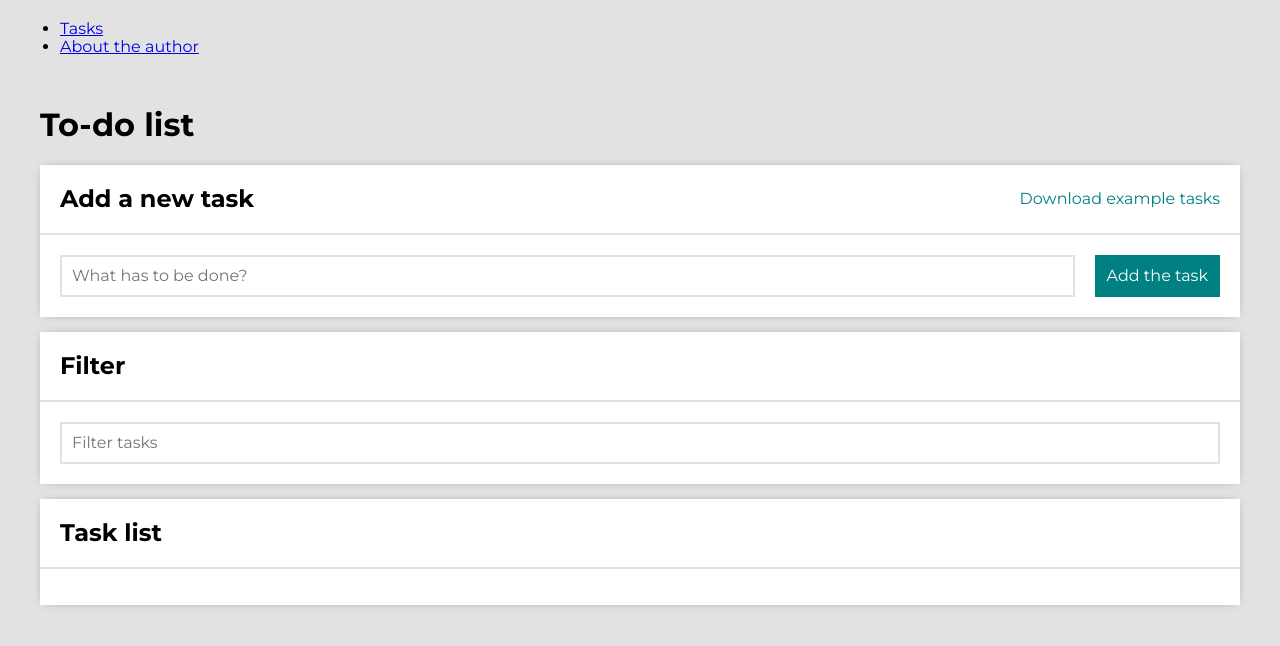
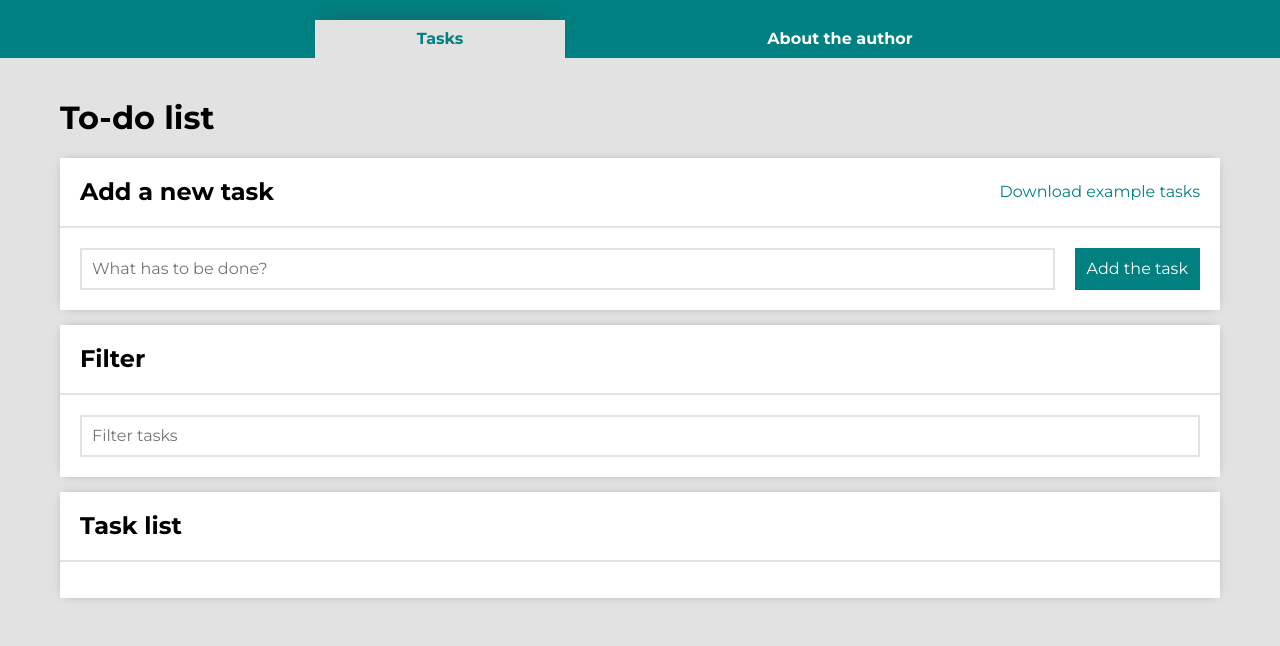
Before and after one commit to wojdaSoftware/to-do-list-react, a React (Create React App) app: page /tasks/1#/tasks in a window 1280 px wide. Shown: the top 646 px of the page. Built offline with nearby package versions, Linux system fonts and the light colour scheme.

Commit message:
styled navbar

```diff
--- a/src/GlobalStyle.js
+++ b/src/GlobalStyle.js
@@ -14,6 +14,5 @@ export const GlobalStyle = createGlobalStyle`
 
   body{
     background-color: rgb(226, 226, 226);
-    margin: 20px;
   }
 `;
--- a/src/common/Container/styled.js
+++ b/src/common/Container/styled.js
@@ -3,5 +3,5 @@ import styled from "styled-components";
 export const StyledContainer = styled.main`
     max-width: 1200px;
     margin: auto;
-    margin-top: 50px;
+    padding: 20px 20px;
 `;
--- a/src/features/navigation/NavBar.js
+++ b/src/features/navigation/NavBar.js
@@ -1,16 +1,16 @@
-import { Link } from "react-router-dom/cjs/react-router-dom";
+import { Nav, List, StyledNavLink } from "./styled";
 
 const NavBar = () => (
-  <nav>
-    <ul>
+  <Nav>
+    <List>
       <li>
-        <Link to="/tasks">Tasks</Link>
+        <StyledNavLink to="/tasks">Tasks</StyledNavLink>
       </li>
       <li>
-        <Link to="/author">About the author</Link>
+        <StyledNavLink to="/author">About the author</StyledNavLink>
       </li>
-    </ul>
-  </nav>
+    </List>
+  </Nav>
 );
 
 export default NavBar;
--- a/src/features/navigation/styled.js
+++ b/src/features/navigation/styled.js
@@ -0,0 +1,39 @@
+import { NavLink } from "react-router-dom/cjs/react-router-dom";
+import styled from "styled-components";
+
+export const List = styled.ul`
+  padding: 0;
+  list-style: none;
+  text-align: center;
+  max-width: 800px;
+  margin: auto;
+  display: grid;
+  font-weight: bold;
+  grid-template-columns: 1fr 1fr;
+`;
+
+export const Nav = styled.nav`
+  background-color: teal;
+`;
+
+export const StyledNavLink = styled(NavLink)`
+  color: white;
+  text-decoration: none;
+  transition-duration: 300ms;
+  padding: 10px;
+  margin-top: 20px;
+  width: 250px;
+  display: inline-block;
+
+  &:hover {
+    color: lightblue;
+  }
+
+  &.active {
+    color: teal;
+    background-color: rgb(226, 226, 226);
+    box-shadow: 0px -10px 18px -14px rgba(66, 68, 90, 1);
+  }
+
+
+`;
```
